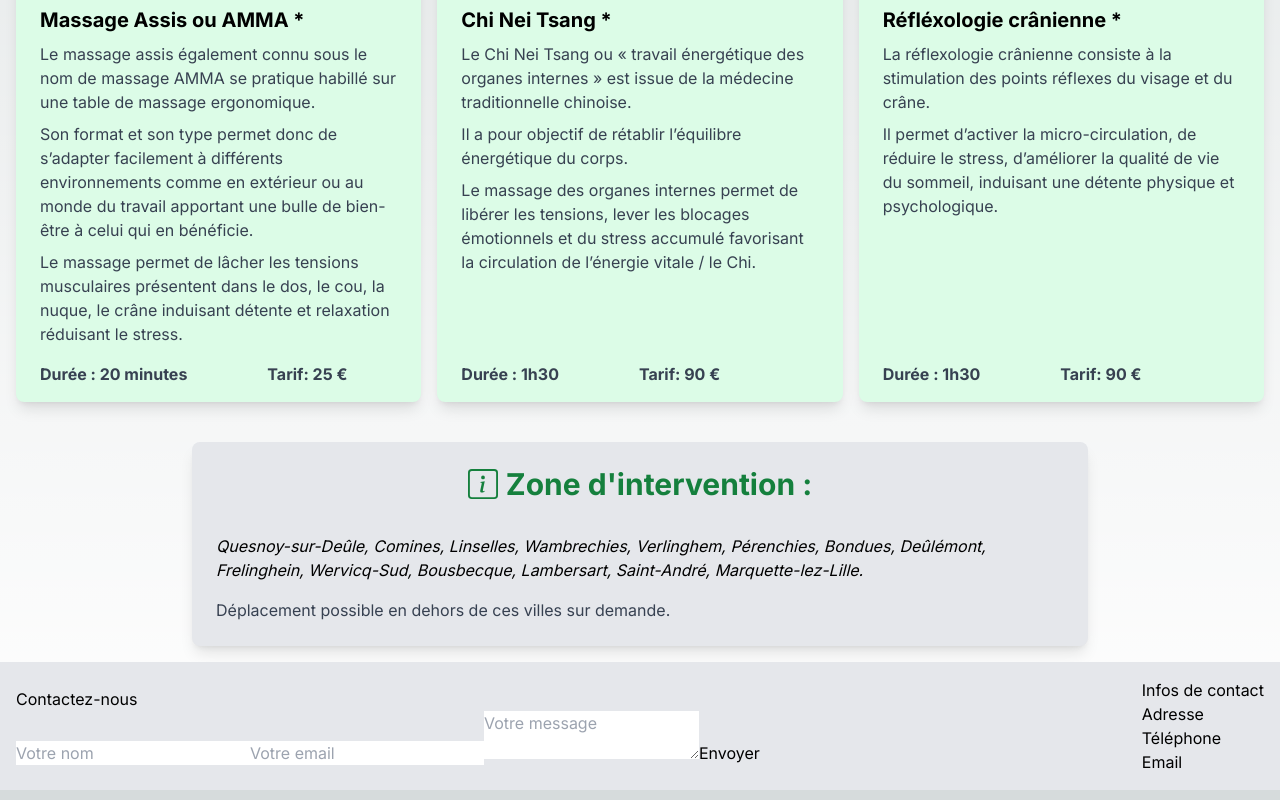
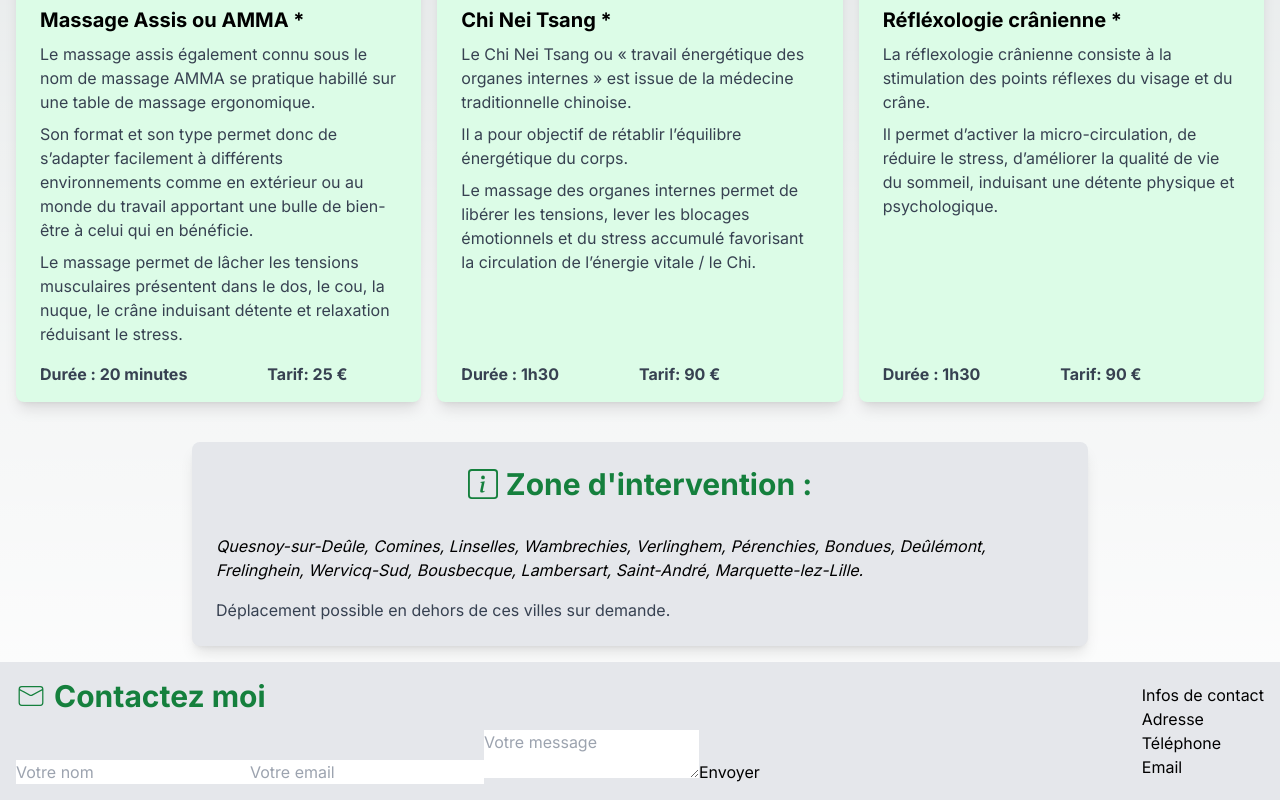
Before and after one commit to PriscilliaAmmeux/massage_stephanie, a Next.js app: page / in a window 1280 px wide. Shown: the part 835-1635 px from the top of the page. Built offline with nearby package versions, Linux system fonts and the light colour scheme.

Commit message:
create ui form infocontact and footer

```diff
--- a/src/app/page.tsx
+++ b/src/app/page.tsx
@@ -2,6 +2,7 @@ import { Metadata } from "next";
 import Header from "./ui/header/header";
 import Presentation from "./ui/presentation/presentation";
 import Prestations from "./ui/prestations/prestations";
+import Footer from "./ui/footer/footer";
 
 export const metadata: Metadata = {
   title: "Stéphanie Heudre - Massage bien-être à domicile et au travail",
@@ -19,23 +20,7 @@ export default function Home() {
         <Prestations />
       </section>
 
-      <footer className="w-full flex justify-between items-center p-4 bg-gray-200">
-        <div>
-          <h3>Contactez-nous</h3>
-          <form>
-            <input type="text" placeholder="Votre nom" />
-            <input type="email" placeholder="Votre email" />
-            <textarea placeholder="Votre message"></textarea>
-            <button type="submit">Envoyer</button>
-          </form>
-        </div>
-        <div>
-          <h3>Infos de contact</h3>
-          <p>Adresse</p>
-          <p>Téléphone</p>
-          <p>Email</p>
-        </div>
-      </footer>
+      <Footer />
     </main>
   );
 }
--- /dev/null
+++ b/src/app/ui/footer/footer.tsx
@@ -0,0 +1,16 @@
+import Title from "@/app/components/title/title";
+import { CiMail } from "react-icons/ci";
+import Form from "../form/form";
+import InfoContact from "../infoContact/infoContact";
+
+export default function Footer() {
+  return (
+    <footer className="w-full flex justify-between items-center p-4 bg-gray-200">
+      <div>
+        <Title title="Contactez moi" Icon={CiMail} />
+        <Form />
+      </div>
+      <InfoContact />
+    </footer>
+  );
+}
--- /dev/null
+++ b/src/app/ui/form/form.tsx
@@ -0,0 +1,10 @@
+export default function Form() {
+  return (
+    <form>
+      <input type="text" placeholder="Votre nom" />
+      <input type="email" placeholder="Votre email" />
+      <textarea placeholder="Votre message"></textarea>
+      <button type="submit">Envoyer</button>
+    </form>
+  );
+}
--- /dev/null
+++ b/src/app/ui/infoContact/infoContact.tsx
@@ -0,0 +1,10 @@
+export default function InfoContact() {
+  return (
+    <section>
+      <h3>Infos de contact</h3>
+      <p>Adresse</p>
+      <p>Téléphone</p>
+      <p>Email</p>
+    </section>
+  );
+}
```
